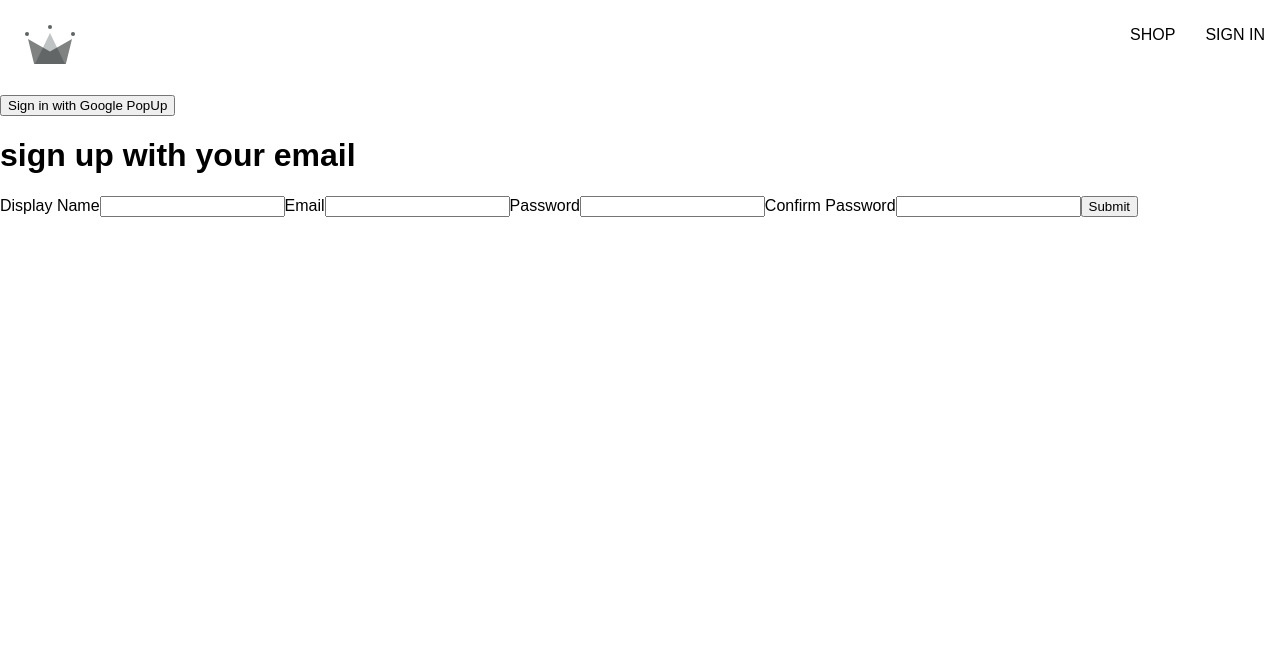
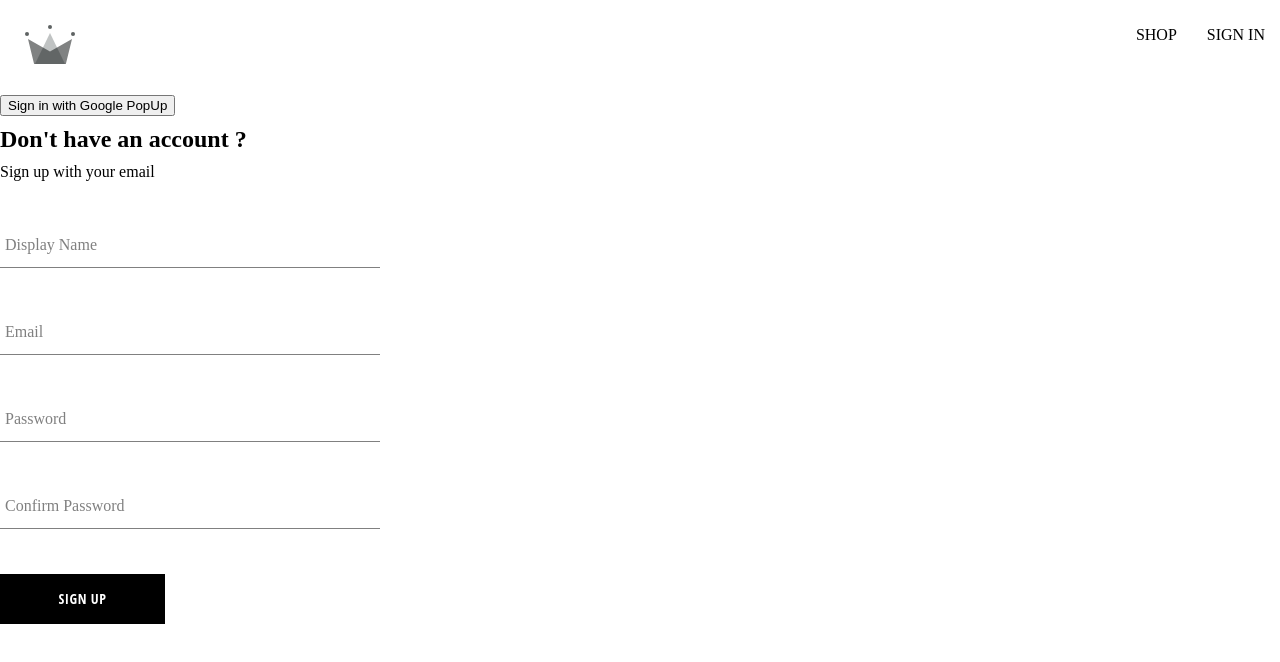
Before and after one commit to Silviu1995/e-shop-react-project, a React (Create React App) app: page /sign-in in a window 1280 px wide. Shown: the top 662 px of the page. Built offline with nearby package versions, Linux system fonts and the light colour scheme.

Commit message:
:added styles and button component

```diff
--- /dev/null
+++ b/src/components/button/button.component.jsx
@@ -0,0 +1,16 @@
+import './button.style.scss'
+
+const BUTTON_TYPE_CLASSES = {
+    google: 'google-sign-in',
+    inverted: 'inverted'
+}
+
+const Button = ({children, buttonType, ...otherProps}) => {
+    return(
+        <button className={`button-container ${BUTTON_TYPE_CLASSES[buttonType]}`} {...otherProps}>
+            {children}
+        </button>
+    )
+}
+
+export default Button;
--- /dev/null
+++ b/src/components/button/button.style.scss
@@ -0,0 +1,46 @@
+.button-container {
+    min-width: 165px;
+    width: auto;
+    height: 50px;
+    letter-spacing: 0.5px;
+    line-height: 50px;
+    padding: 0 35px 0 35px;
+    font-size: 14px;
+    background-color: black;
+    color: white;
+    text-transform: uppercase;
+    font-family: 'Open Sans Condensed';
+    font-weight: bolder;
+    border: none;
+    cursor: pointer;
+    display: flex;
+    justify-content: center;
+
+    &:hover {
+      background-color: white;
+      color: black;
+      border: 1px solid black;
+    }
+
+    &.google-sign-in {
+      background-color: #4285f4;
+      color: white;
+
+      &:hover {
+        background-color: #357ae8;
+        border: none;
+      }
+    }
+
+    &.inverted {
+      background-color: white;
+      color: black;
+      border: 1px solid black;
+
+      &:hover {
+        background-color: black;
+        color: white;
+        border: none;
+      }
+    }
+  }
--- /dev/null
+++ b/src/components/form-input/form-input.component.jsx
@@ -0,0 +1,25 @@
+import './form-input.style.scss'
+
+const FromInput = ({label,...otherProps }) => {
+    return(
+        <div className="group">
+         <input
+            className='form-input'
+            {...otherProps}
+        />
+        {label && (
+        <label
+        className={`${
+            otherProps.value.length ? 'shrink' : ''
+        } form-input-label`}
+        >
+            {label}
+            </label>
+        )}
+
+
+        </div>
+    )
+}
+
+export default FromInput;
--- /dev/null
+++ b/src/components/form-input/form-input.style.scss
@@ -0,0 +1,54 @@
+$sub-color: grey;
+$main-color: black;
+
+@mixin shrinkLabel {
+  top: -14px;
+  font-size: 12px;
+  color: $main-color;
+}
+
+.group {
+  position: relative;
+  margin: 45px 0;
+
+  .form-input {
+    background: none;
+    background-color: white;
+    color: $sub-color;
+    font-size: 18px;
+    padding: 10px 10px 10px 5px;
+    display: block;
+    width: 100%;
+    border: none;
+    border-radius: 0;
+    border-bottom: 1px solid $sub-color;
+    margin: 25px 0;
+
+    &:focus {
+      outline: none;
+    }
+
+    &:focus ~ .form-input-label {
+      @include shrinkLabel();
+    }
+  }
+
+  input[type='password'] {
+    letter-spacing: 0.3em;
+  }
+
+  .form-input-label {
+    color: $sub-color;
+    font-size: 16px;
+    font-weight: normal;
+    position: absolute;
+    pointer-events: none;
+    left: 5px;
+    top: 10px;
+    transition: 300ms ease all;
+
+    &.shrink {
+      @include shrinkLabel();
+    }
+  }
+}
--- /dev/null
+++ b/src/components/signup-form/sign-up.style.scss
@@ -0,0 +1,8 @@
+.sign-up-container {
+    display: flex;
+    flex-direction: column;
+    width: 380px;
+    h2 {
+        margin: 10px 0;
+    }
+}
--- a/src/components/signup-form/signup-form.component.jsx
+++ b/src/components/signup-form/signup-form.component.jsx
@@ -1,5 +1,9 @@
+import { async } from "@firebase/util"
 import { useState } from "react"
-
+import { createAuthUserWithEmailAndPassword, createUserDocumentFromAuth } from "../../utils/firebase/firebase"
+import FromInput from "../form-input/form-input.component"
+import './sign-up.style.scss'
+import Button from "../button/button.component"
 const defaultFormFields = {
     displayName: '',
     email: '',
@@ -13,23 +17,46 @@
     const {displayName, email, password, confirmPassword} = formField
     console.log(formField);
 
+    const handleSubmit = async (event) => {
+        event.preventDefault()
+        if(password !== confirmPassword) {
+            alert('pasword does not match')
+            return ;
+        }
+        try {
+            const {user} = await createAuthUserWithEmailAndPassword(email,password)
+            await createUserDocumentFromAuth(user, {displayName})
+            clearFields();
+        } catch(error) {
+            if(error.code === 'auth/email-already-in-use') {
+                alert('email and password already in use')
+            } else console.log('catch an error', error);
+
+        }
+    }
+
+    const clearFields = () => {
+        setFormField(defaultFormFields)
+    }
+
     const handleChange = (event) => {
         const {name, value} = event.target
         setFormField({ ...formField,[name]: value })
     }
     return(
-        <div>
-            <h1>sign up with your email</h1>
-            <form onSubmit={() => {}}>
-                <label>Display Name</label>
-                <input type="text" onChange={handleChange} required name="displayName" value={displayName} />
-                <label>Email</label>
-                <input type="email" onChange={handleChange} name="email" value={email} required/>
-                <label>Password</label>
-                <input type="password" onChange={handleChange} name="password" value={password} required/>
-                <label>Confirm Password</label>
-                <input type="password" onChange={handleChange} name="confirmPassword" value={confirmPassword} required/>
-                <button type="submit" >Submit</button>
+        <div className="sign-up-container">
+            <h2>Don't have an account ?</h2>
+            <span>Sign up with your email</span>
+            <form onSubmit={ handleSubmit}>
+
+                <FromInput label="Display Name" type="text" onChange={handleChange} required name="displayName" value={displayName} />
+
+                <FromInput label="Email" type="email" onChange={handleChange} name="email" value={email} required/>
+
+                <FromInput label="Password" type="password" onChange={handleChange} name="password" value={password} required/>
+
+                <FromInput label="Confirm Password" type="password" onChange={handleChange} name="confirmPassword" value={confirmPassword} required/>
+                <Button  type="submit" >sign up</Button>
 
             </form>
         </div>
--- a/src/index.scss
+++ b/src/index.scss
@@ -1,7 +1,6 @@
 body {
   margin: 0;
-  font-family: 'Open Sans Condesed',
-    sans-serif;
+  font-family: 'Open Sans Condesed';
   -webkit-font-smoothing: antialiased;
   -moz-osx-font-smoothing: grayscale;
 }
--- a/src/utils/firebase/firebase.js
+++ b/src/utils/firebase/firebase.js
@@ -1,6 +1,11 @@
 
 import {initializeApp} from 'firebase/app';
-import {getAuth, signInWithRedirect, signInWithPopup, GoogleAuthProvider} from 'firebase/auth'
+import {
+       getAuth,
+       createUserWithEmailAndPassword,
+       signInWithPopup,
+       GoogleAuthProvider
+      } from 'firebase/auth'
 import {getFirestore, doc, getDoc, setDoc} from 'firebase/firestore'
 
 const firebaseConfig = {
@@ -24,15 +29,16 @@
 
   export const auth = getAuth();
   export const signInWithGooglePopup = () => signInWithPopup(auth,provider)
-  export const signInWithGoogleRedirect = () => signInWithRedirect(auth,provider)
   export const db=getFirestore();
 
-  export const createUserDocumentFromAuth = async (userAuth) => {
+  export const createUserDocumentFromAuth = async (
+    userAuth,
+    aditionlInformation ={displayName: ''}
+    ) => {
     const userDocRef = doc(db, 'users', userAuth.uid)
     // console.log(userDocRef)
     const userSnapshot = await getDoc(userDocRef)
-    // console.log(userSnapshot)
-    console.log(userSnapshot.exists())
+
     if(!userSnapshot.exists()) {
         const {displayName, email} = userAuth;
         const createDate = new Date();
@@ -41,7 +47,8 @@
             await setDoc(userDocRef, {
                 displayName,
                 email,
-                createDate
+                createDate,
+                ...aditionlInformation
             });
         } catch(error) {
             console.log('error creating the user', error.message);
@@ -51,3 +58,9 @@
 
 
   }
+
+
+  export const createAuthUserWithEmailAndPassword = async(email,password) => {
+    if(!email || !password) return;
+    return await createUserWithEmailAndPassword(auth,email,password)
+  }
```
